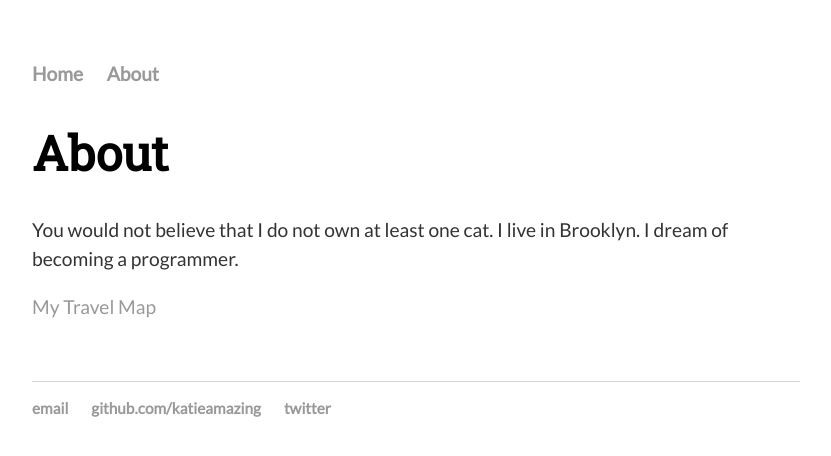
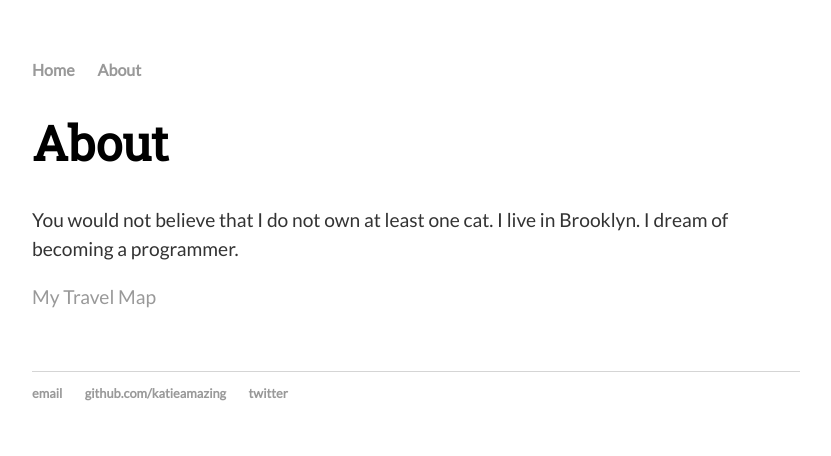
Before and after one commit to katieamazing/katieamazing.github.io, a Jekyll site: the page built from about/index.html, in a window 1280 px wide. Shown: the top 456 px of the page, without its empty margins (224-1055 px from the left). Built offline with Jekyll 4.4.1, drawn with Linux system fonts in a browser that asks for light colours; a script that is not in the unit is left out.

Commit message:
Update main.css

```diff
--- a/css/main.css
+++ b/css/main.css
@@ -9,10 +9,10 @@
 }
 
 ul {
-    font-family: 'Lato', sans-serif;
-    font-size: 1.2em;
-    line-height: 1.5em;
-    color: #333;
+    font-family: inherit;
+    font-size: inherit;
+    line-height: inherit;
+    color: inherit;
 }
 
 nav ul, footer ul {
```
